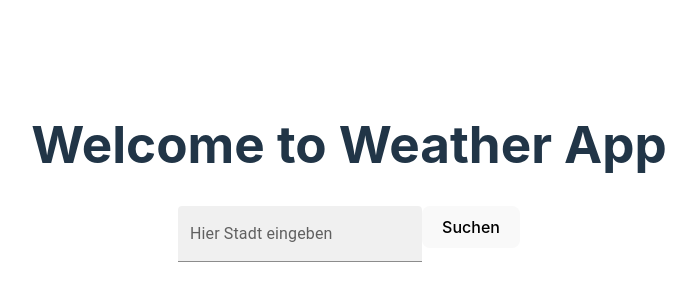
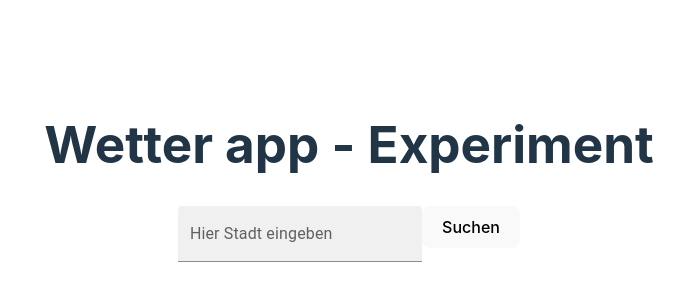
Before and after one commit to mouazdk/weather_app_et-main, a React (Vite) app: page / in a window 1280 px wide. Shown: the part 228-528 px from the top of the page, without its empty margins (291-987 px from the left). Built offline with nearby package versions, Linux system fonts and the light colour scheme; no server answers.

Commit message:
- api connection edited - fix title

```diff
--- a/src/api/api_key.ts
+++ /dev/null
@@ -1,3 +0,0 @@
-const API_KEY = "1a7a2f56e674e874e4358793cd3e3dca";
-
-export default API_KEY;
--- a/src/components/Title/Title.tsx
+++ b/src/components/Title/Title.tsx
@@ -1,8 +1,5 @@
 import React, { useState } from "react";
 
 export default function Title() {
-  // make a function in typescript to get the date of current day and time
-  // and display it in the title
-  const [date, setDate] = useState(new Date());
-  return <h1>Welcome to Weather App</h1>;
+  return <h1>Wetter app - Experiment</h1>;
 }
```
Also changed, not shown: src/model.ts (line endings or trailing spaces).
